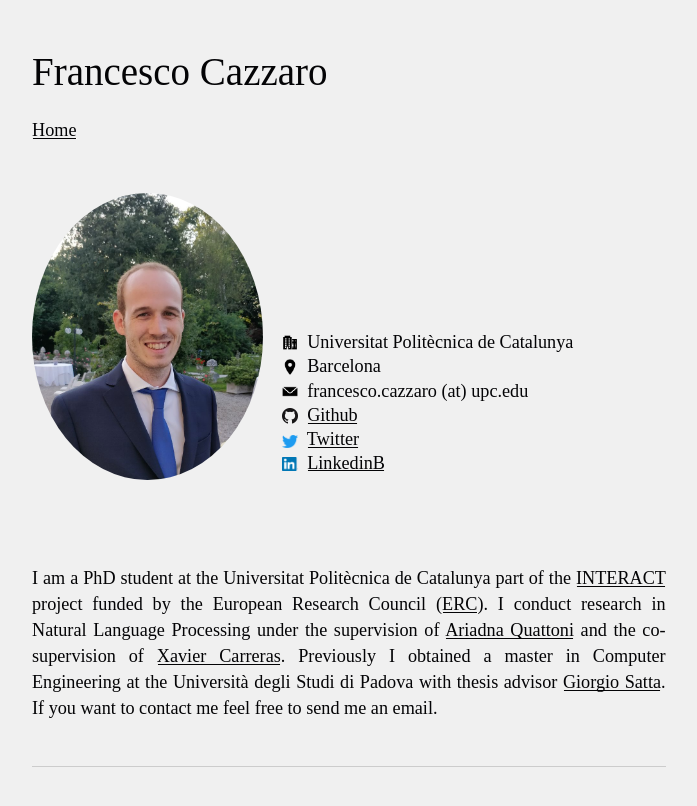
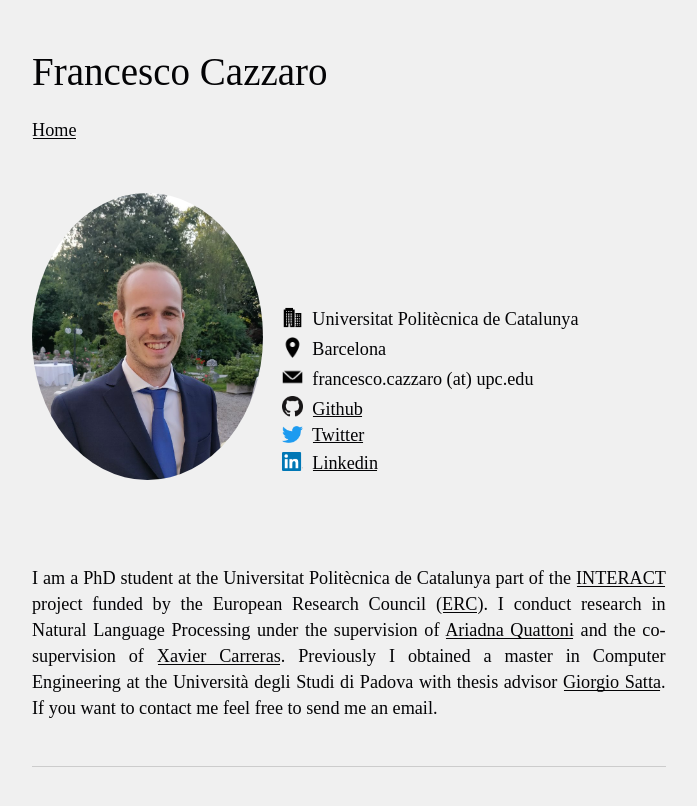
Before and after one commit to francescoczz/francescoczz.github.io, a plain HTML site: page index.html in a window 1280 px wide. Shown: the whole page, without its empty margins (64-761 px from the left). Drawn offline with Linux system fonts and the light colour scheme.

Commit message:
Mobile interface fix

```diff
--- a/assets/stylesheet.css
+++ b/assets/stylesheet.css
@@ -248,8 +248,8 @@ img {
 .iconimage {
     margin: 5px 5px 4px 0;
     vertical-align: bottom;
-    width: 3%;
-    height: 3%;
+    width: 4%;
+    height: 4%;
 }
 
 
--- a/index.html
+++ b/index.html
@@ -25,7 +25,7 @@
 			<img src="./assets/icon-mail.png"   class="iconimage"> francesco.cazzaro (at) upc.edu <br>
 			<img src="./assets/GitHub-Mark-64px.png"  class="iconimage"> <a href="https://github.com/francescoczz">Github</a> <br>
 			<img src="./assets/2021 Twitter logo - blue.png"   class="iconimage"> <a href="">Twitter</a> <br>
-			<img src="./assets/In-2C-121px-TM.png"   class="iconimage"> <a href="">LinkedinB</a> <br>
+			<img src="./assets/In-2C-121px-TM.png"   class="iconimage"> <a href="">Linkedin</a> <br>
 			</div>
 		</p>
 		</div>
```
